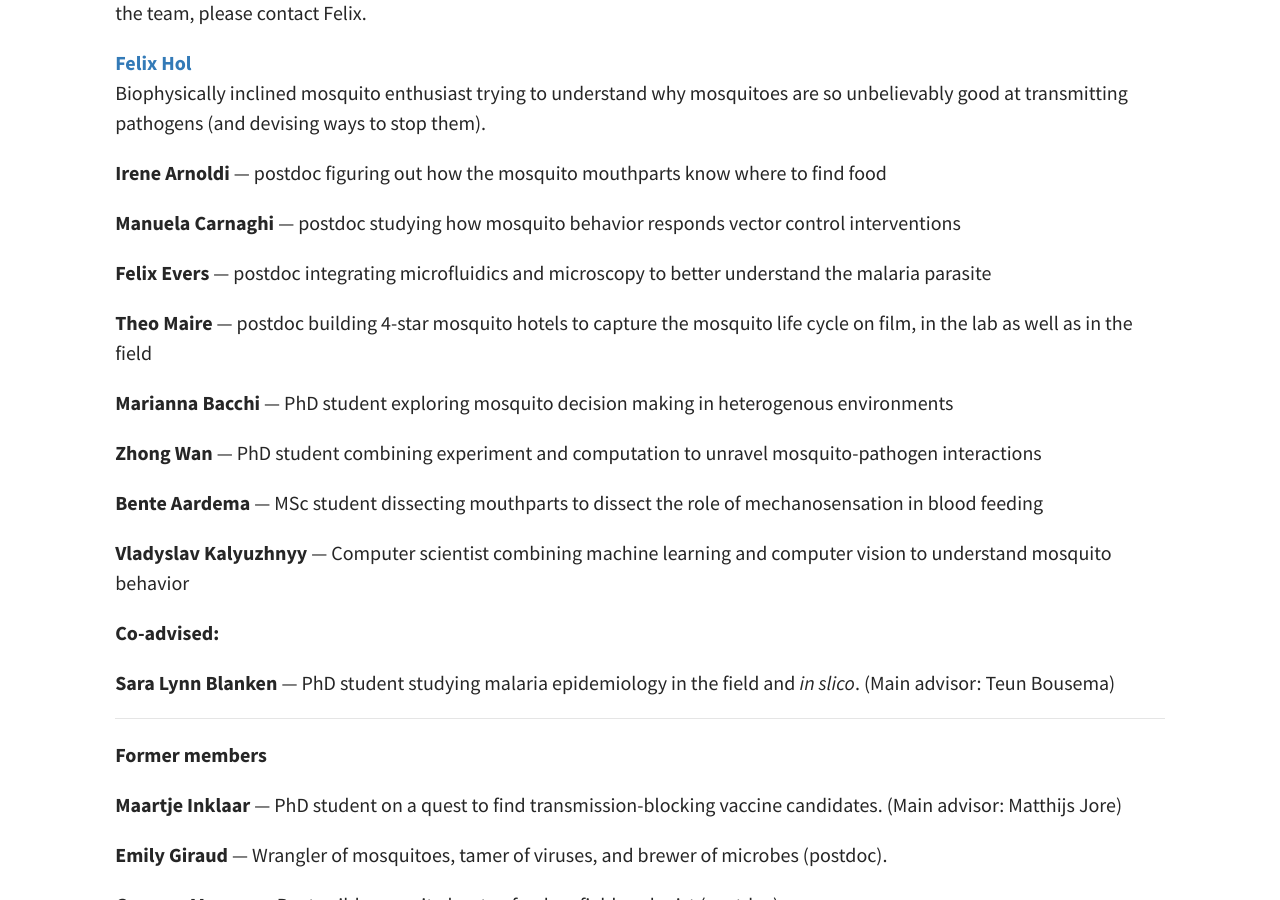
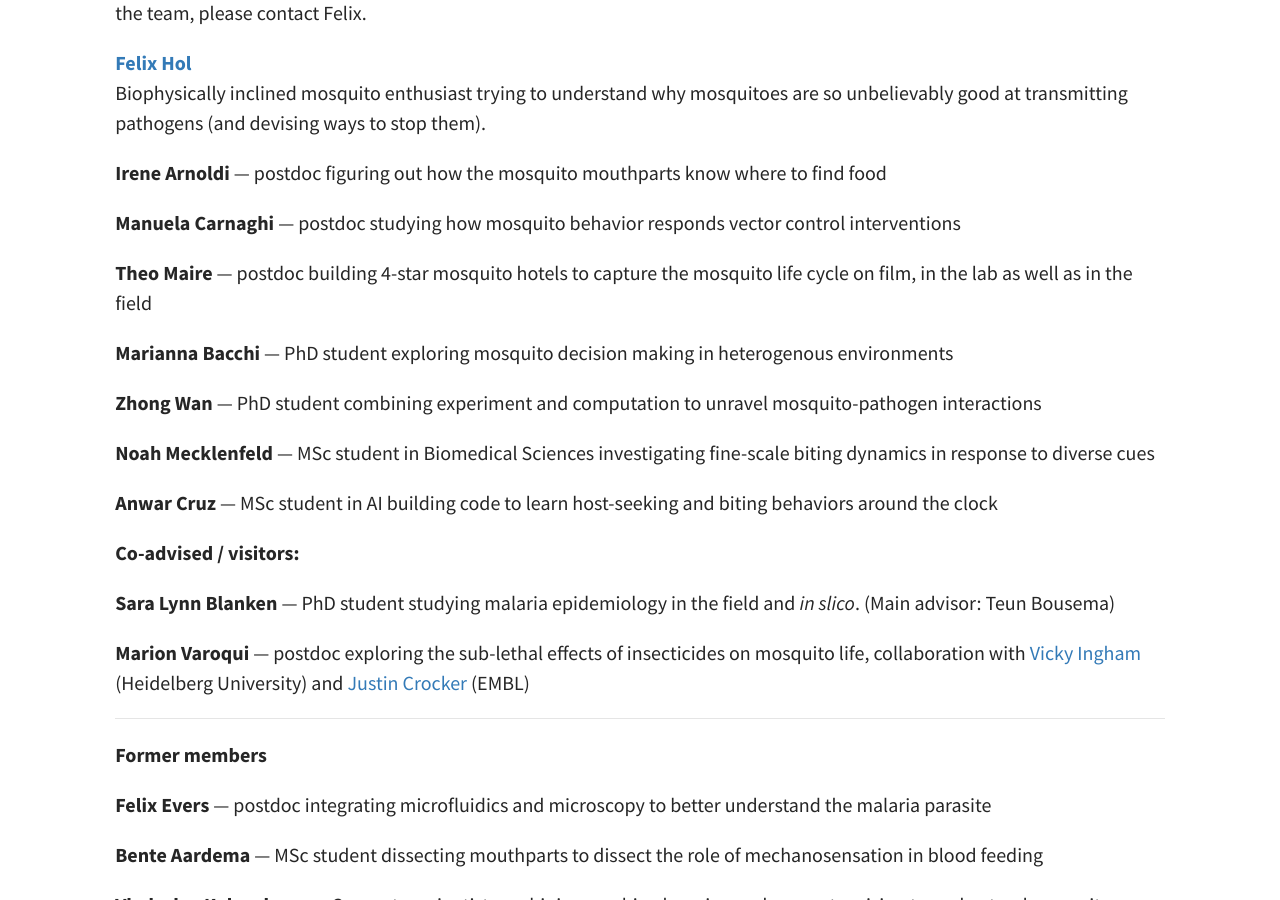
Before and after one commit to felixhol/felixhol.github.io, a Jekyll site: the page built from pages/03Team.md, in a window 1280 px wide and 900 px high, scrolled down 354 px. Built offline with Jekyll 4.4.1, drawn with Linux system fonts in a browser that asks for light colours.

Commit message:
updated people

```diff
--- a/pages/03Team.md
+++ b/pages/03Team.md
@@ -15,26 +15,32 @@ Biophysically inclined mosquito enthusiast trying to understand why mosquitoes a
 
 **Manuela Carnaghi** &mdash; postdoc studying how mosquito behavior responds vector control interventions
 
-**Felix Evers**  &mdash; postdoc integrating microfluidics and microscopy to better understand the malaria parasite
-
 **Theo Maire** &mdash; postdoc building 4-star mosquito hotels to capture the mosquito life cycle on film, in the lab as well as in the field
 
 **Marianna Bacchi**  &mdash; PhD student exploring mosquito decision making in heterogenous environments
 
 **Zhong Wan**  &mdash; PhD student combining experiment and computation to unravel mosquito-pathogen interactions
 
-**Bente Aardema**  &mdash; MSc student dissecting mouthparts to dissect the role of mechanosensation in blood feeding
+**Noah Mecklenfeld**  &mdash; MSc student in Biomedical Sciences investigating fine-scale biting dynamics in response to diverse cues
 
-**Vladyslav Kalyuzhnyy** &mdash; Computer scientist combining machine learning and computer vision to understand mosquito behavior
+**Anwar Cruz** &mdash; MSc student in AI building code to learn host-seeking and biting behaviors around the clock
 
-**Co-advised:**
+**Co-advised / visitors:**
 
 **Sara Lynn Blanken**  &mdash; PhD student studying malaria epidemiology in the field and *in slico*. (Main advisor: Teun Bousema)
+
+**Marion Varoqui**  &mdash; postdoc exploring the sub-lethal effects of insecticides on mosquito life, collaboration with [Vicky Ingham](https://www.klinikum.uni-heidelberg.de/en/kliniken-institute/institute/zentrum-fuer-infektiologie/parasitologie/research/current-groups/current-groups/ingham-lab) (Heidelberg University) and [Justin Crocker](https://www.embl.org/groups/crocker/) (EMBL)
 
 
 ------
 
 **Former members**
+
+**Felix Evers**  &mdash; postdoc integrating microfluidics and microscopy to better understand the malaria parasite
+
+**Bente Aardema**  &mdash; MSc student dissecting mouthparts to dissect the role of mechanosensation in blood feeding
+
+**Vladyslav Kalyuzhnyy** &mdash; Computer scientist combining machine learning and computer vision to understand mosquito behavior
 
 **Maartje Inklaar**  &mdash; PhD student on a quest to find transmission-blocking vaccine candidates. (Main advisor: Matthijs Jore)
 
```
